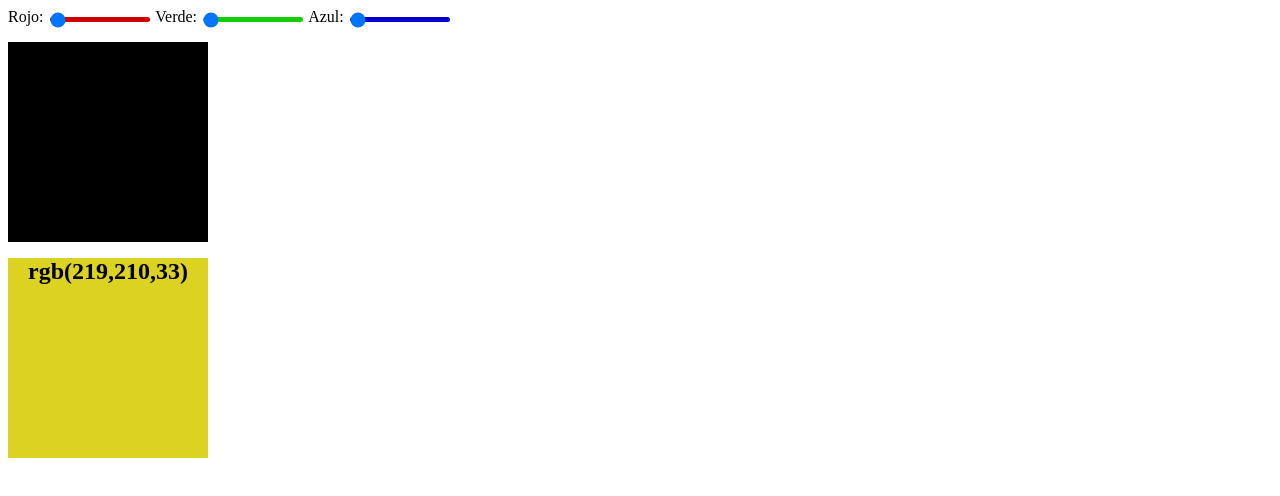
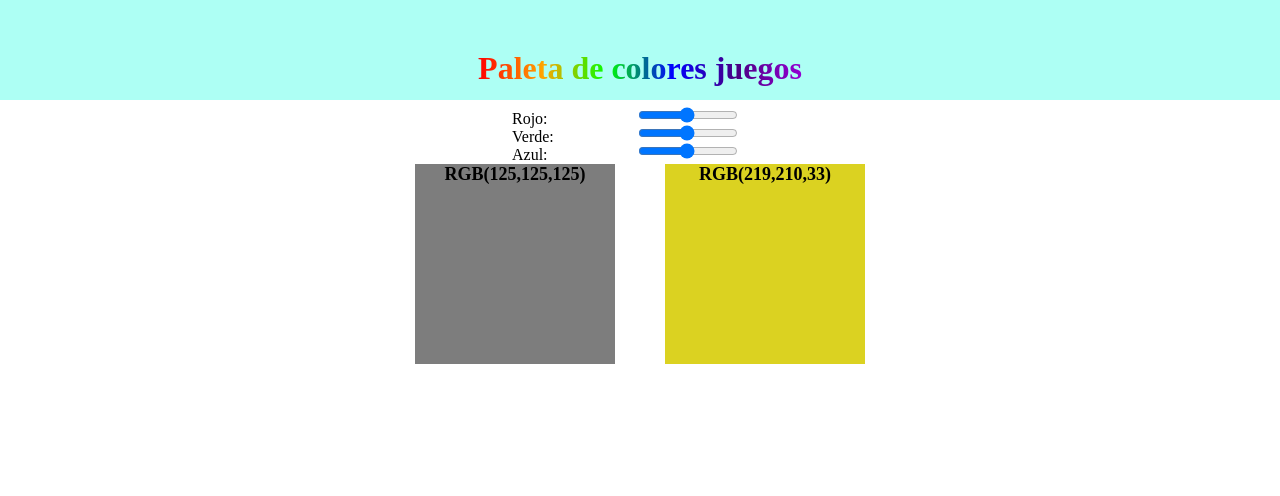
Before and after one commit to Linderman343/RGB.github.io, a plain HTML site: page index.html in a window 1280 px wide. Drawn offline with Linux system fonts and the light colour scheme.

Commit message:
Ordenado

```diff
--- a/css/style.css
+++ b/css/style.css
@@ -1,40 +1,62 @@
-#cubo{
-    background: #000000;
+*{
+    margin: 0;
+}
+header{
+    width: 100%;
+    background: #adfff4;
+    height: 100px;
+    text-align: center;
+
+}
+h1{
+    display: inline;
+    margin: 0;
+    position: relative;
+    top: 50%;
+    transform: translateY(-50%);
+    background: linear-gradient(90deg, #ff0000, #ffa500, #00FF00, #0000FF,#4B0082, #9400D3);
+    -webkit-text-fill-color: transparent;
+    -webkit-background-clip: text;
+
+}
+#RGB{
+    display: grid;
+    grid-template-columns: 1fr 1fr  ;
+    width: 20%;
+    margin: auto;
+    margin-top:10px;
+
+}
+label{
+
+}
+.range{
+    position: relative;
+    height: 10px;
+    width: 100px;
+    margin-right: 30px;
+}
+#cuboContainer{
+    display: grid;
+    grid-template-columns: 1fr 1fr ;
+    width: 500px;
+
+    margin-left: auto;
+    margin-right: auto;
+}
+
+.cubos{
     width: 200px;
     height: 200px;
     text-align: center;
     align-items: center;
     font-size: 12px;
+    margin: auto;
+}
+#cubo{
+    background: rgb(125, 125, 125);
+
 }
 #cuboRandom{
     background: #000000;
-    width: 200px;
-    height: 200px;
-    text-align: center;
-    align-items: center;
-    font-size: 12px;
 }
-#RGBred{
-    -webkit-appearance: none ;
-    background: rgb(207, 0, 0);
-    height: 5px;
-    border-radius:  10px;
-    box-shadow: #000000;
-    width: 100px;
-}
-#RGBgreen{
-    -webkit-appearance: none ;
-    background: rgb(17, 207, 0);
-    height: 5px;
-    border-radius:  10px;
-    box-shadow: #000000;
-    width: 100px;
-}
-#RGBblue{
-    -webkit-appearance: none ;
-    background: rgb(0, 3, 207);
-    height: 5px;
-    border-radius:  10px;
-    box-shadow: #000000;
-    width: 100px;
-}
--- a/index.html
+++ b/index.html
@@ -8,18 +8,29 @@
     <script src="./js/javita.js"></script>
 </head>
 <body>
+    <header>
+        <h1>Paleta de colores juegos</h1>
+    </header>
+
+
     <div id="RGB">
-        <label for="RGBred">Rojo:</label>
-            <input type="range" min="0" max="255" id="RGBred" value="0">
+        <label for="Red">Rojo:</label>
+            <input type="range" min="0" max="255" id="Red" value="125" class="range">
 
-        <label for="RGBgreen">Verde:</label>
-            <input type="range" min="0" max="255" id="RGBgreen" value="0">
+        <label for="Green">Verde:</label>
+            <input type="range" min="0" max="255" id="Green" value="125" class="range">
 
-        <label for="RGBblue">Azul:</label>
-            <input type="range" min="0" max="255" id="RGBblue" value="0">
+        <label for="Blue">Azul:</label>
+            <input type="range" min="0" max="255" id="Blue" value="125" class="range">
     </div>
 
-    <div id="cubo"><h1 id="rgbRan">RGB(000,000,000)</h1></div>
-    <div id="cuboRandom"><h1 id="rgbDef">RGB(000,000,000)</h1></div>
+    <div id="cuboContainer">
+        <div id="cubo" class="cubos">
+            <h2 id="rgbRan">RGB(125,125,125)</h2>
+        </div>
+        <div id="cuboRandom" class="cubos">
+            <h2 id="rgbDef"></h2>
+        </div>
+    </div>
 </body>
 </html>
--- a/js/javita.js
+++ b/js/javita.js
@@ -1,22 +1,22 @@
 window.addEventListener('load', function(){
-    let RGBred = document.querySelector('#RGBred')
-    let RGBblue = document.querySelector('#RGBblue')
-    let RGBgreen = document.querySelector('#RGBgreen')
+    let Red = document.querySelector('#Red')
+    let Blue = document.querySelector('#Blue')
+    let Green = document.querySelector('#Green')
 
     random()
 
-    RGBred.addEventListener('input',function() {
+    Red.addEventListener('input',function() {
         refresh()
     })
-    RGBblue.addEventListener('input',function() {
+    Blue.addEventListener('input',function() {
         refresh()
     })
-    RGBgreen.addEventListener('input',function() {
+    Green.addEventListener('input',function() {
         refresh()
     })
 
     function refresh() {
-        let RGBdef = `rgb(${RGBred.value},${RGBgreen.value},${RGBblue.value})`
+        let RGBdef = `RGB(${Red.value},${Green.value},${Blue.value})`
         let caja = document.querySelector('#cubo');
         caja.style.background = RGBdef;
         console.log(RGBdef)
@@ -29,7 +29,7 @@ window.addEventListener('load', function(){
         let RandomRed = Math.floor(Math.random()* (256 - 0) + 0);
         let RandomGreen = Math.floor(Math.random()* (256 - 0) + 0);
 
-        let RandomDef = `rgb(${RandomRed},${RandomGreen},${RandomBlue})`
+        let RandomDef = `RGB(${RandomRed},${RandomGreen},${RandomBlue})`
         document.querySelector('#rgbDef').innerHTML = RandomDef;
         let cajaDef = document.querySelector('#cuboRandom');
         cajaDef.style.background = RandomDef;
```
